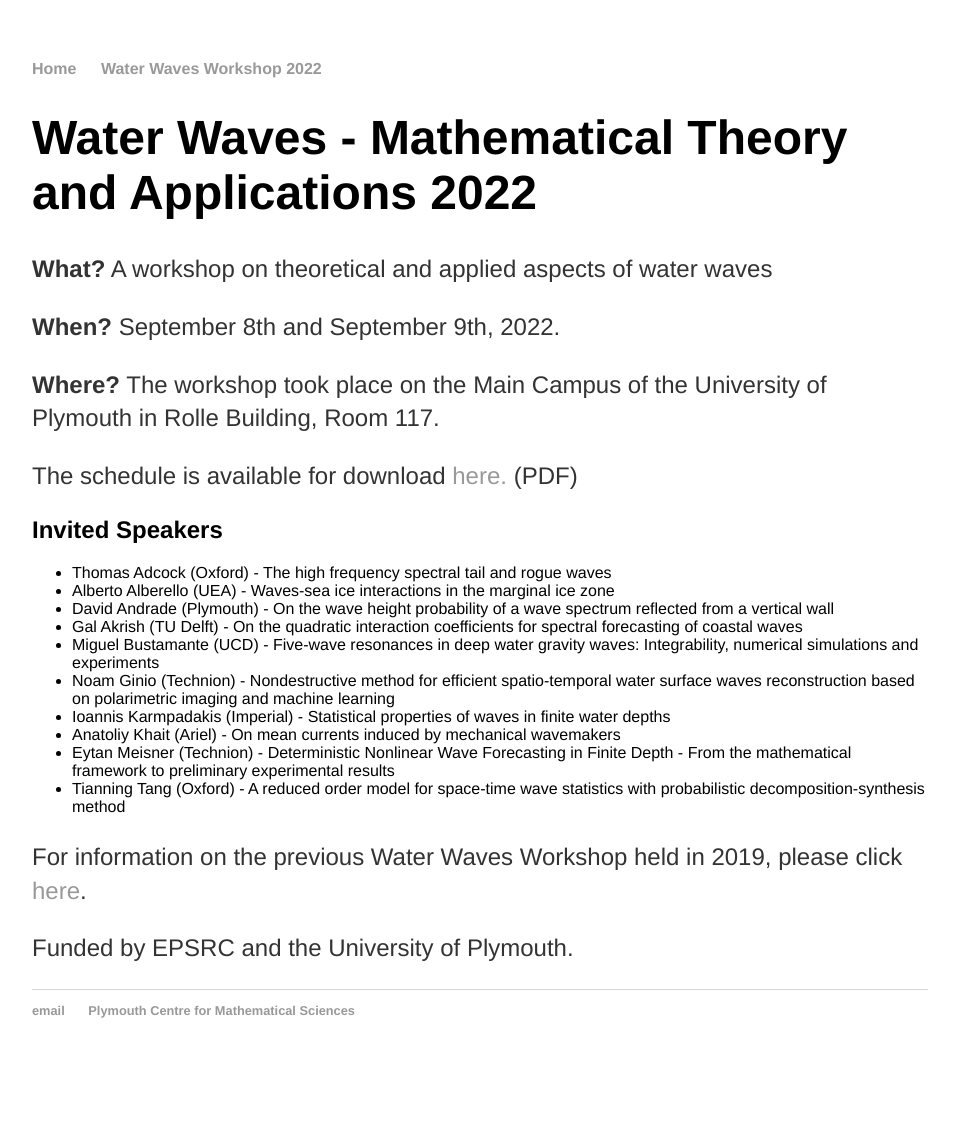
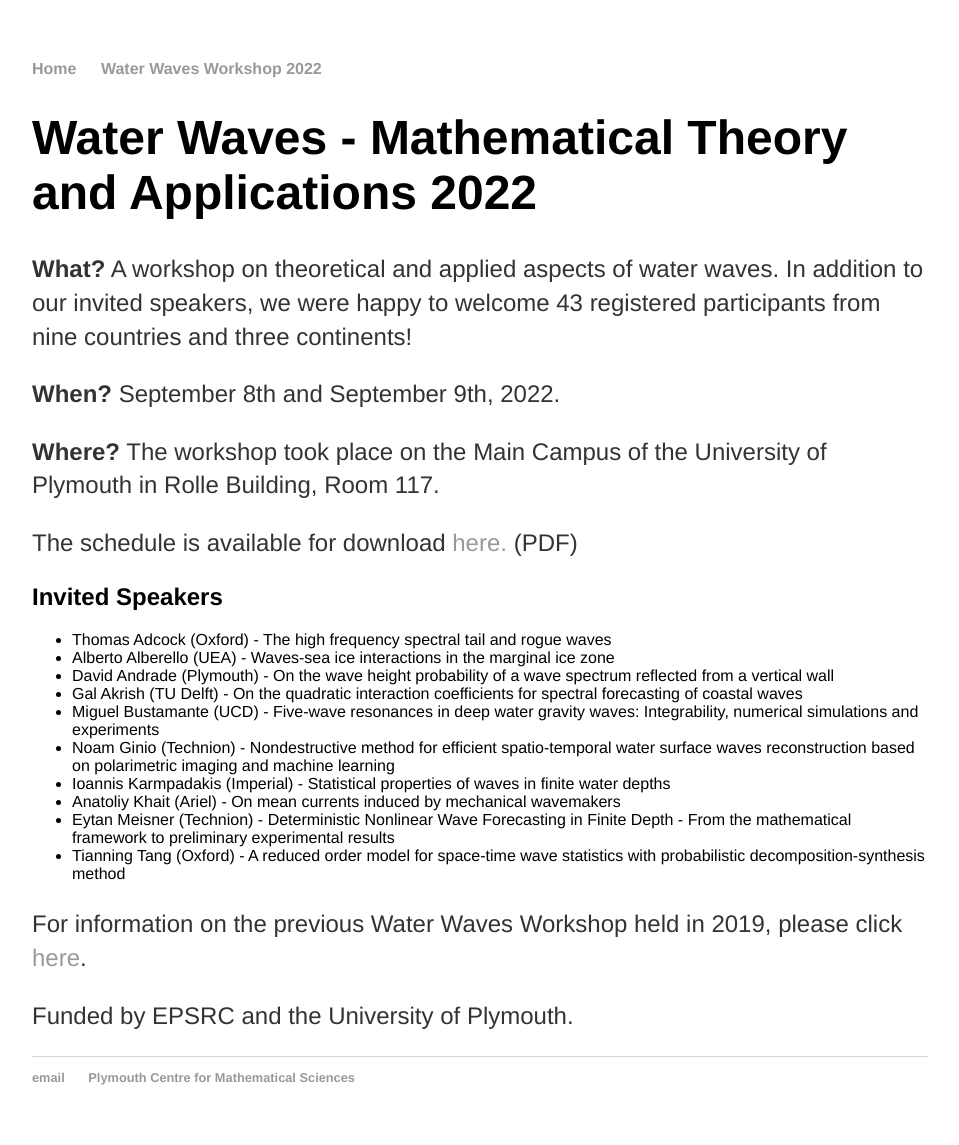
Before and after one commit to rstuhlmeier/rstuhlmeier.github.io, a Jekyll site: the page built from conferences/workshop2.html, in a window 1280 px wide. Shown: the whole page, without its empty margins (160-1119 px from the left). Built offline with Jekyll 4.4.1, drawn with Linux system fonts in a browser that asks for light colours; before the commit the page ends 1078 px from its top, so only the background shows below that.

Commit message:
Update workshop2.html

```diff
--- a/conferences/workshop2.html
+++ b/conferences/workshop2.html
@@ -5,7 +5,7 @@ title: Workshop Water Waves 2022 - Mathematical Theory and Applications
 
 <h1>Water Waves - Mathematical Theory and Applications 2022</h1>
 
-<p><b>What?</b>   A workshop on theoretical and applied aspects of water waves</p>
+<p><b>What?</b>   A workshop on theoretical and applied aspects of water waves. In addition to our invited speakers, we were happy to welcome 43 registered participants from nine countries and three continents! </p>
 <p><b>When?</b>   September 8th and September 9th, 2022. </p>
 <p><b>Where?</b>  The workshop took place on the Main Campus of the University of Plymouth in Rolle Building, Room 117.
 
```
